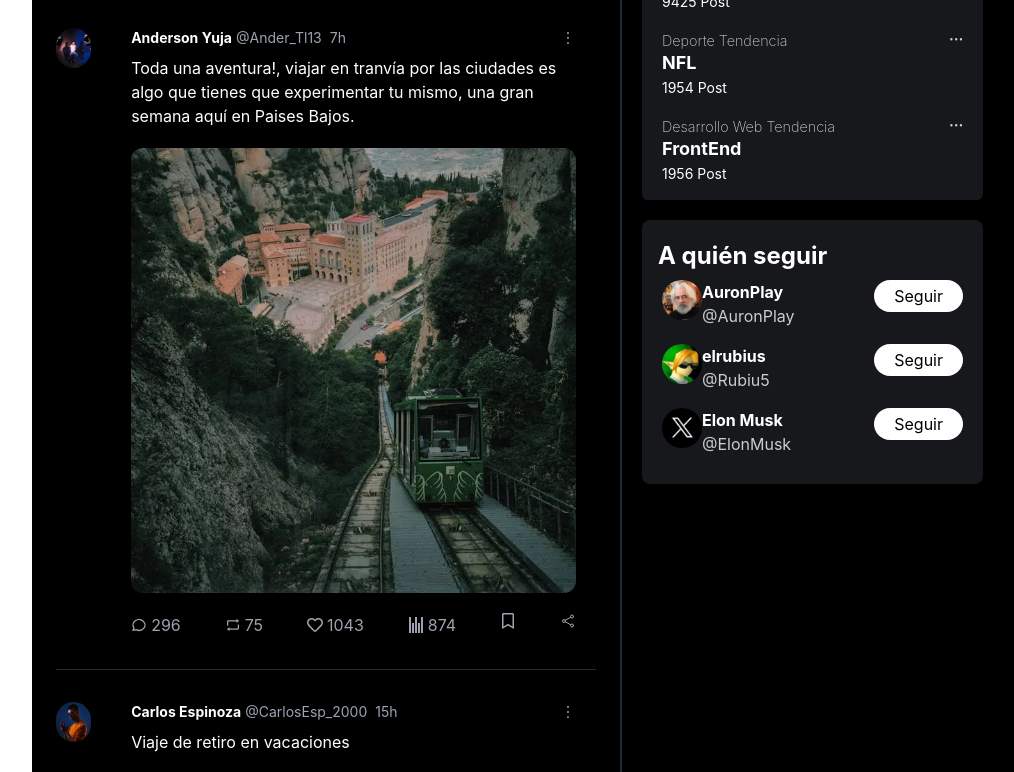
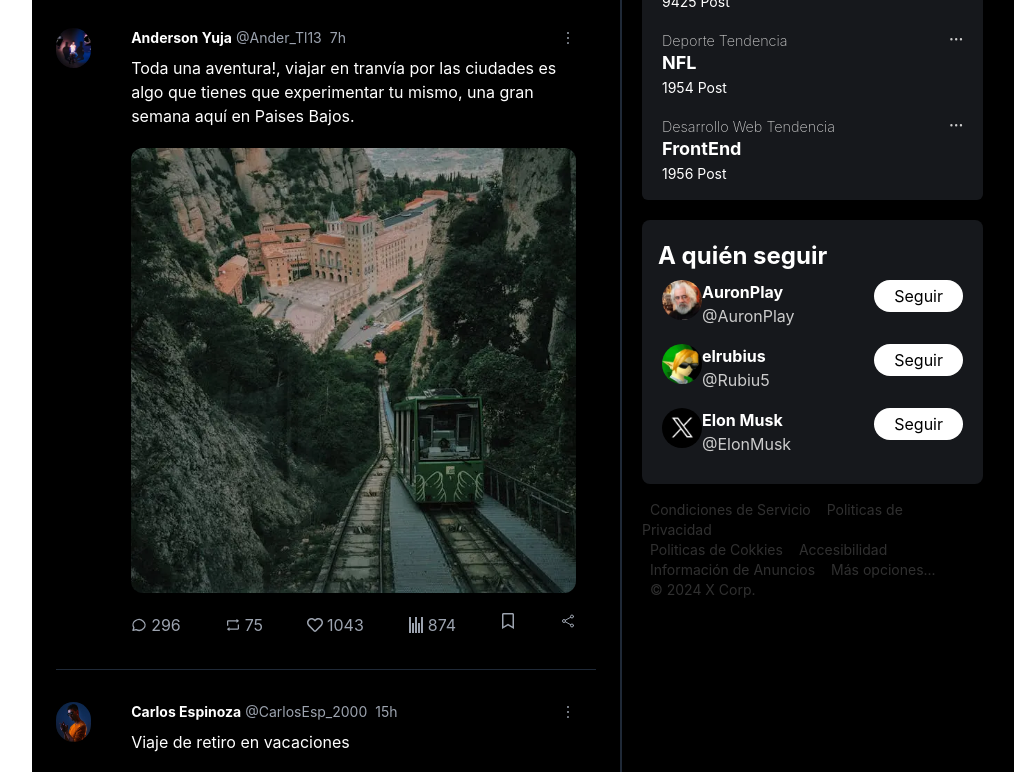
Before and after one commit to INKINSS/Twitter, a React (Vite) app: page / in a window 1280 px wide. Shown: the part 846-1618 px from the top of the page, without its empty margins (266-1280 px from the left). Built offline with nearby package versions, Linux system fonts and the light colour scheme.

Commit message:
incorporacion de urlLinks de politica y ajustes al estado de boton siguiendo

```diff
--- a/src/assets/components/tendence/Tendence.jsx
+++ b/src/assets/components/tendence/Tendence.jsx
@@ -15,12 +15,12 @@ const Tendence = () => {
                         <Stack divider={<StackDivider />} spacing='2'>
                             <Box>
                                 <Heading display={'flex'} justifyContent={'space-between'} fontSize={'.9em'} fontWeight={'200'} color={'#ccc'} size='xs'>
-                                    <p>{ item.type }  Tendencia</p>
+                                    <span>{ item.type }  Tendencia</span>
                                     <GoKebabHorizontal />
                                 </Heading>
                                 <Text fontSize='sm'>
                                     <h2 className='text-customWhite font-bold text-lg'>{ item.user }</h2>
-                                    <p className='text-customWhite'>{ item.postNumber } Post</p>
+                                    <span className='text-customWhite'>{ item.postNumber } Post</span>
                                 </Text>
                             </Box>
                         </Stack>
--- /dev/null
+++ b/src/assets/components/urlLinks/UrlLinks.jsx
@@ -0,0 +1,17 @@
+import React from 'react'
+
+const UrlLinks = () => {
+    return (
+        <section className='text-grayHoverTendence hidden lg:block w-11/12 mt-4 text-sm'>
+            <a className='px-2' href="#">Condiciones de Servicio</a>
+            <a className='px-2' href="#">Politicas de Privacidad</a> <br/>
+            <a className='px-2' href="#">Politicas de Cokkies</a>
+            <a className='px-2' href="#">Accesibilidad</a> <br />
+            <a className='px-2' href="#">Información de Anuncios</a>
+            <a className='px-2' href="#">Más opciones...</a> <br />
+            <a className='px-2' href="#">© 2024 X Corp.</a>
+        </section>
+    )
+}
+
+export default UrlLinks
--- a/src/assets/components/whoToFollow/WhoToFollow.jsx
+++ b/src/assets/components/whoToFollow/WhoToFollow.jsx
@@ -1,26 +1,36 @@
-import React from 'react'
-import data from '../../../data/whoToFollow.json'
+import React, { useState } from 'react';
+import data from '../../../data/whoToFollow.json';
 
 const WhoToFollow = () => {
+    const [followStates, setFollowStates] = useState(data.map(item => item.isFollow));
+
+    const handleToggleFollow = (index) => {
+        const updatedFollowStates = [...followStates];
+        updatedFollowStates[index] = !updatedFollowStates[index];
+        setFollowStates(updatedFollowStates);
+    };
+
     return (
         <section className='hidden lg:block w-11/12 bg-grayCustom rounded-lg mt-5 py-5'>
             <h3 className='text-2xl font-bold text-customWhite px-4'>A quién seguir</h3>
             {data.map((item, index) => (
-                <div className='flex justify-between hover:bg-grayHoverTendence w-full px-5 py-2 transition duration-300'>
+                <div key={index} className='flex justify-between hover:bg-grayHoverTendence w-full px-5 py-2 transition duration-300'>
                     <div className='flex'>
                         <figure className='w-10 h-10'>
                             <img className='w-full h-full rounded-full' src={item.urlImgProfile} alt="imgProfileFollow" />
                         </figure>
                         <div>
                             <h4 className='text-customWhite font-bold'>{item.name}</h4>
-                            <span className=' text-customWiteLight'>{item.nick}</span>
+                            <span className='text-customWiteLight'>{item.nick}</span>
                         </div>
                     </div>
-                    <button className='px-5 bg-customWhite text-black rounded-full h-8'>Seguir</button>
+                    <button className='px-5 bg-customWhite text-black rounded-full h-8' onClick={() => handleToggleFollow(index)}>
+                        {followStates[index] ? "Siguiendo" : "Seguir"}
+                    </button>
                 </div>
             ))}
         </section>
-    )
-}
+    );
+};
 
-export default WhoToFollow
+export default WhoToFollow;
--- a/src/assets/layouts/sideBar/SideBar.jsx
+++ b/src/assets/layouts/sideBar/SideBar.jsx
@@ -3,6 +3,7 @@ import InputSearch from '../../components/inputSearch/InputSearch'
 import Suscribe from '../../components/suscribe/Suscribe'
 import Tendence from '../../components/tendence/Tendence'
 import WhoToFollow from '../../components/whoToFollow/WhoToFollow'
+import UrlLinks from '../../components/urlLinks/UrlLinks'
 
 const SideBar = () => {
     return (
@@ -11,6 +12,7 @@ const SideBar = () => {
             <Suscribe />
             <Tendence />
             <WhoToFollow />
+            <UrlLinks />
         </article>
     )
 }
```
